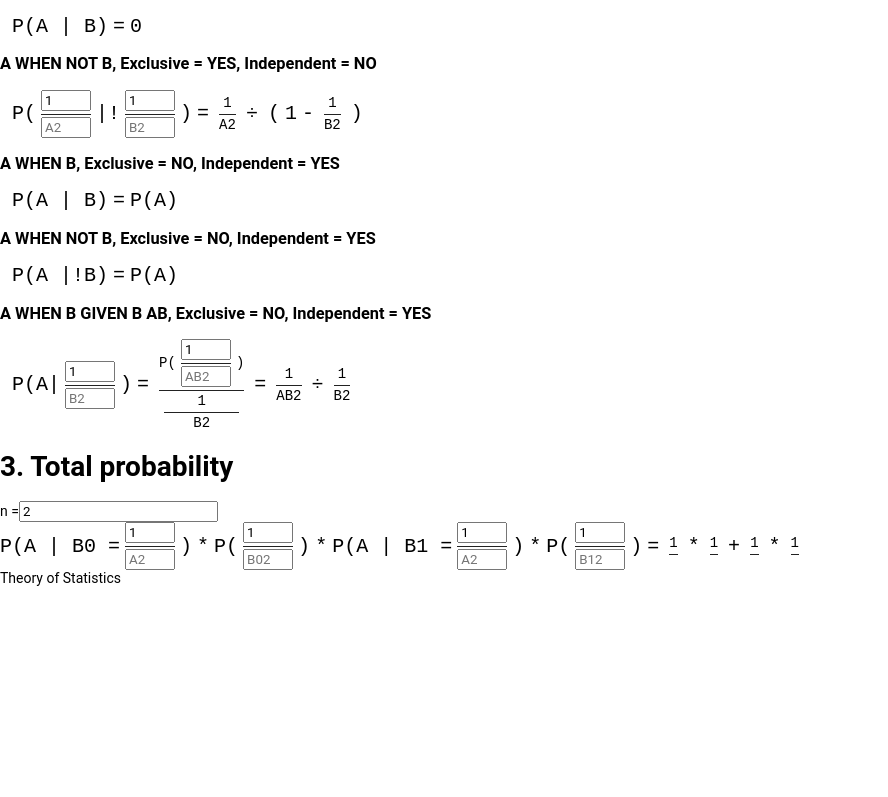
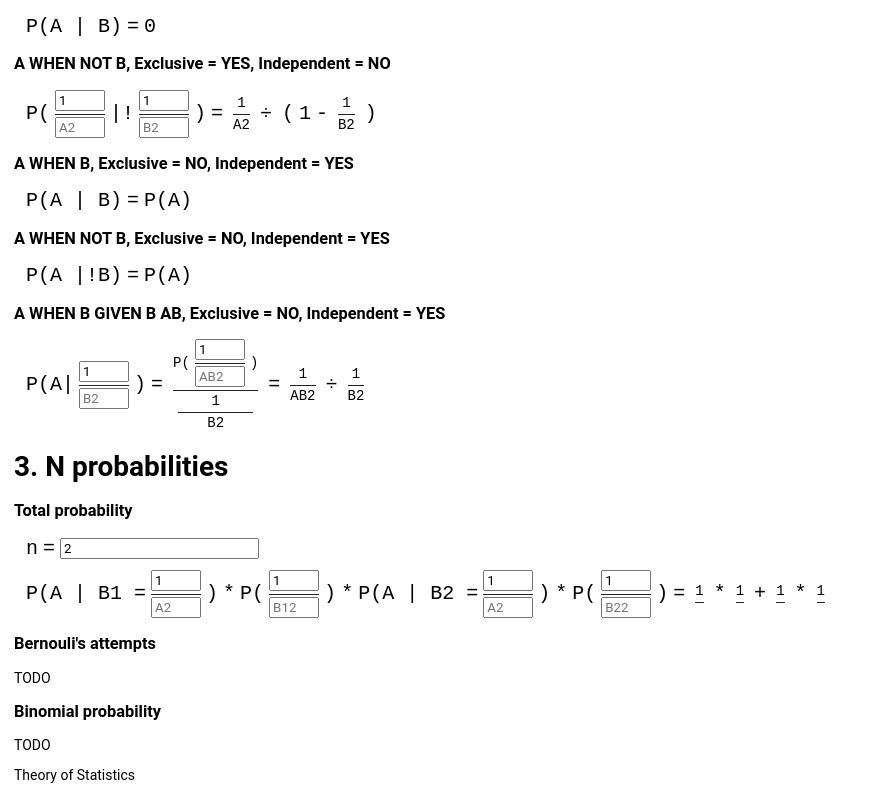
Before and after one commit to richardhristov/math, a Next.js app in the folder math-app/: page / in a window 1280 px wide. Shown: the part 1048-1845 px from the top of the page, without its empty margins (0-888 px from the left). Before the commit the page ends 1634 px from the top, so only its background shows below. Built offline with nearby package versions, Linux system fonts and the light colour scheme.

Commit message:
(feat) Styling tweaks, fix react errors

```diff
--- a/math-app/components/Division.tsx
+++ b/math-app/components/Division.tsx
@@ -6,6 +6,12 @@ export interface DivisionProps {
 }
 
 const Division: FC<DivisionProps> = ({ high, low }) => {
+	if (typeof high === "number") {
+		high = high.toString();
+	}
+	if (typeof low === "number") {
+		low = low.toString();
+	}
 	return (
 		<div className="division">
 			<div className="division__high">{high}</div>
--- a/math-app/components/DivisionSimplifier.tsx
+++ b/math-app/components/DivisionSimplifier.tsx
@@ -17,9 +17,12 @@ const DivisionSimplifier: FC<DivisionSimpliferProps> = ({ high, low }) => {
 			<>
 				<Equals />
 				{lowSimplified !== 1 ? (
-					<Division high={highSimplified} low={lowSimplified} />
+					<Division
+						high={highSimplified.toString()}
+						low={lowSimplified.toString()}
+					/>
 				) : (
-					<div className="division">{highSimplified}</div>
+					<div className="division">{highSimplified.toString()}</div>
 				)}
 			</>
 		);
@@ -27,9 +30,9 @@ const DivisionSimplifier: FC<DivisionSimpliferProps> = ({ high, low }) => {
 	return (
 		<>
 			{low !== 1 ? (
-				<Division high={high} low={low} />
+				<Division high={high.toString()} low={low.toString()} />
 			) : (
-				<div className="division">{high}</div>
+				<div className="division">{high.toString()}</div>
 			)}
 			{equals}
 		</>
--- a/math-app/components/InputDualProbability.tsx
+++ b/math-app/components/InputDualProbability.tsx
@@ -2,7 +2,7 @@ import Division from "./Division";
 import { FC } from "react";
 
 export interface InputDualProbabilityProps {
-	letter?: string;
+	letter?: string | JSX.Element;
 	separator: string;
 	A1: number;
 	A2: number;
--- a/math-app/components/InputSingleProbability.tsx
+++ b/math-app/components/InputSingleProbability.tsx
@@ -2,7 +2,7 @@ import Division from "./Division";
 import { FC } from "react";
 
 export interface InputSingleProbabilityProps {
-	letter?: string;
+	letter?: string | JSX.Element;
 	A1: number;
 	A2: number;
 	onChange: (A1: number, A2: number) => void;
--- a/math-app/pages/index.tsx
+++ b/math-app/pages/index.tsx
@@ -148,8 +148,9 @@ const CTildenr = () => {
 };
 
 const ANot = () => {
-	const [A1, setA1] = useState(1);
+	const [A1, setA1] = useState(null);
 	const [A2, setA2] = useState(null);
+	useEffect(() => setA1(1), []);
 	const setA = (A1, A2) => {
 		setA1(A1);
 		setA2(A2);
@@ -181,10 +182,12 @@ const ANot = () => {
 };
 
 const AOrB = () => {
-	const [A1, setA1] = useState(1);
+	const [A1, setA1] = useState(null);
 	const [A2, setA2] = useState(null);
-	const [B1, setB1] = useState(1);
+	const [B1, setB1] = useState(null);
 	const [B2, setB2] = useState(null);
+	useEffect(() => setA1(1), []);
+	useEffect(() => setB1(1), []);
 	const setAB = (A1, A2, B1, B2) => {
 		setA1(A1);
 		setA2(A2);
@@ -227,10 +230,12 @@ const AOrB = () => {
 };
 
 const AOrBIndependent = () => {
-	const [A1, setA1] = useState(1);
+	const [A1, setA1] = useState(null);
 	const [A2, setA2] = useState(null);
-	const [B1, setB1] = useState(1);
+	const [B1, setB1] = useState(null);
 	const [B2, setB2] = useState(null);
+	useEffect(() => setA1(1), []);
+	useEffect(() => setB1(1), []);
 	const setAB = (A1, A2, B1, B2) => {
 		setA1(A1);
 		setA2(A2);
@@ -284,10 +289,12 @@ const AOrBIndependent = () => {
 };
 
 const AAndBIndependent = () => {
-	const [A1, setA1] = useState(1);
+	const [A1, setA1] = useState(null);
 	const [A2, setA2] = useState(null);
-	const [B1, setB1] = useState(1);
+	const [B1, setB1] = useState(null);
 	const [B2, setB2] = useState(null);
+	useEffect(() => setA1(1), []);
+	useEffect(() => setB1(1), []);
 	const setAB = (A1, A2, B1, B2) => {
 		setA1(A1);
 		setA2(A2);
@@ -330,10 +337,12 @@ const AAndBIndependent = () => {
 };
 
 const AWhenNotBIndependent = () => {
-	const [A1, setA1] = useState(1);
+	const [A1, setA1] = useState(null);
 	const [A2, setA2] = useState(null);
-	const [B1, setB1] = useState(1);
+	const [B1, setB1] = useState(null);
 	const [B2, setB2] = useState(null);
+	useEffect(() => setA1(1), []);
+	useEffect(() => setB1(1), []);
 	const setAB = (A1, A2, B1, B2) => {
 		setA1(A1);
 		setA2(A2);
@@ -381,10 +390,12 @@ const AWhenNotBIndependent = () => {
 };
 
 const AWhenBGivenAB = () => {
-	const [AB1, setAB1] = useState(1);
+	const [AB1, setAB1] = useState(null);
 	const [AB2, setAB2] = useState(null);
-	const [B1, setB1] = useState(1);
+	const [B1, setB1] = useState(null);
 	const [B2, setB2] = useState(null);
+	useEffect(() => setAB1(1), []);
+	useEffect(() => setB1(1), []);
 	const setAB = (AB1, AB2) => {
 		setAB1(AB1);
 		setAB2(AB2);
@@ -474,10 +485,10 @@ const TotalProbability = () => {
 		const B1 = (states[i] || [])[2];
 		const B2 = (states[i] || [])[3];
 		othersComponents.push(
-			<>
+			<span key={i}>
 				<InputSingleProbability
-					letter="P"
-					prefix={`A | B${i} = `}
+					letter={i === 0 ? <>&nbsp;P</> : "P"}
+					prefix={`A | B${i + 1} = `}
 					A1={A1}
 					A2={A2}
 					onChange={(A1, A2) => setA(A1, A2, i)}
@@ -487,20 +498,20 @@ const TotalProbability = () => {
 					letter="P"
 					A1={B1}
 					A2={B2}
-					placeholderA1={`B${i}1`}
-					placeholderA2={`B${i}2`}
+					placeholderA1={`B${i + 1}1`}
+					placeholderA2={`B${i + 1}2`}
 					onChange={(B1, B2) => setB(B1, B2, i)}
 				/>
 				{i < n - 1 ? <Multiply /> : null}
-			</>
+			</span>
 		);
 		othersSumComponents.push(
-			<>
+			<span key={i}>
 				<Division high={A1} low={A2} />
 				<Multiply />
 				<Division high={B1} low={B2} />
 				{i < n - 1 ? <Plus /> : null}
-			</>
+			</span>
 		);
 		if (A1 === null || A2 === null || B1 === null || B2 === null) {
 			hasNull = true;
@@ -523,12 +534,14 @@ const TotalProbability = () => {
 
 	return (
 		<>
-			n =
-			<input
-				type="number"
-				value={n}
-				onChange={(e) => setN(e.target.valueAsNumber)}
-			/>
+			<Equation>
+				&nbsp;n <Equals />
+				<input
+					type="number"
+					value={n}
+					onChange={(e) => setN(e.target.valueAsNumber)}
+				/>
+			</Equation>
 			<Equation>
 				{othersComponents}
 				<Equals />
@@ -539,22 +552,33 @@ const TotalProbability = () => {
 	);
 };
 
-const PageHome = () => {
+const Permutations = () => {
 	return (
 		<>
-			<Head>
-				<title>Math</title>
-			</Head>
 			<h1 id="permutations">0. Permutations</h1>
 			<h3>Order = YES, Repetition = YES</h3>
 			<VTildenr />
 			<h3>Order = YES, Repetition = NO</h3>
 			<Vnr />
+		</>
+	);
+};
+
+const Combinations = () => {
+	return (
+		<>
 			<h1 id="combinations">1. Combinations</h1>
 			<h3>Order = NO, Repetition = YES</h3>
 			<Cnr />
 			<h3>Order = NO, Repetition = NO</h3>
 			<CTildenr />
+		</>
+	);
+};
+
+const Probabilities = () => {
+	return (
+		<>
 			<h1 id="probabilities">2. Probabilities, always in [0, 1]</h1>
 			<h3>NOT A</h3>
 			<ANot />
@@ -588,9 +612,37 @@ const PageHome = () => {
 			</Equation>
 			<h3>A WHEN B GIVEN B AB, Exclusive = NO, Independent = YES</h3>
 			<AWhenBGivenAB />
-			<h1 id="totalprobability">3. Total probability</h1>
+		</>
+	);
+};
+
+const NProbabilities = () => {
+	return (
+		<>
+			<h1 id="n-probabilies">3. N probabilities</h1>
+			<h3>Total probability</h3>
 			<TotalProbability />
-			Theory of Statistics
+			<h3>Bernouli's attempts</h3>
+			TODO
+			<h3>Binomial probability</h3>
+			TODO
+		</>
+	);
+};
+
+const PageHome = () => {
+	return (
+		<>
+			<Head>
+				<title>Math</title>
+			</Head>
+			<div className="content" style={{ marginLeft: "14px" }}>
+				<Permutations />
+				<Combinations />
+				<Probabilities />
+				<NProbabilities />
+				<p>Theory of Statistics</p>
+			</div>
 		</>
 	);
 };
--- a/math-app/styles/components/_equation.scss
+++ b/math-app/styles/components/_equation.scss
@@ -4,4 +4,14 @@
 	font-size: 20px;
 
 	font-family: monospace;
+
+	& + & {
+		margin-top: 10px;
+	}
+
+	span {
+		display: flex;
+		flex-wrap: nowrap;
+		align-items: center;
+	}
 }
```
